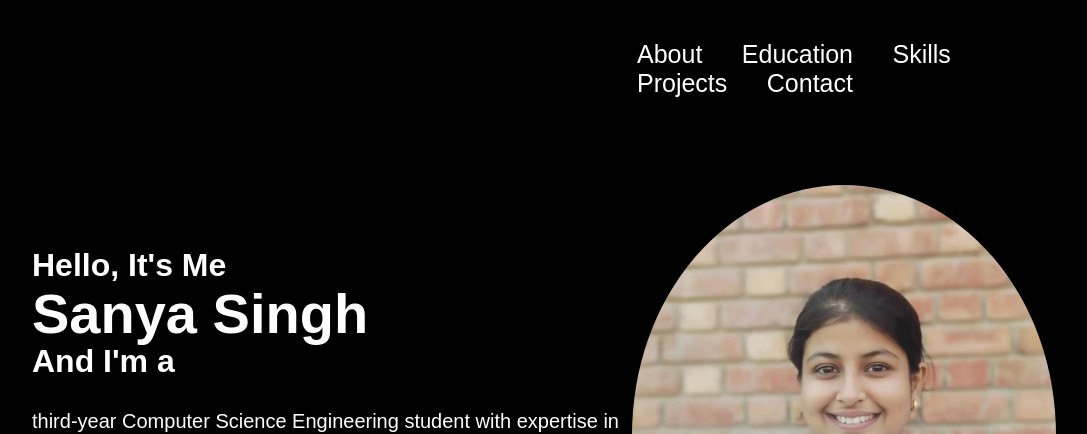
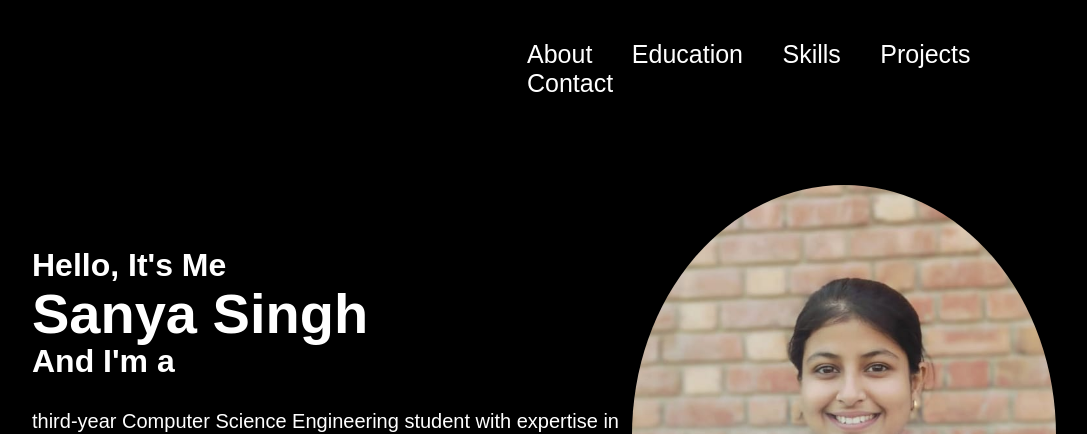
Before and after one commit to SanyaRiya/Sanya_Portfolio, a plain HTML site: page index.html in a window 1280 px wide. Shown: the top 434 px of the page, without its empty margins (96-1183 px from the left). Drawn offline with nearby package versions, Linux system fonts and the light colour scheme.

Commit message:
Updated styles in CSS file

```diff
--- a/styles.css
+++ b/styles.css
@@ -54,7 +54,7 @@ body{
 
 
 .navbar{
-    margin-left: 570px;
+    margin-left: 460px;
 
 }
 .navbar a{
```
